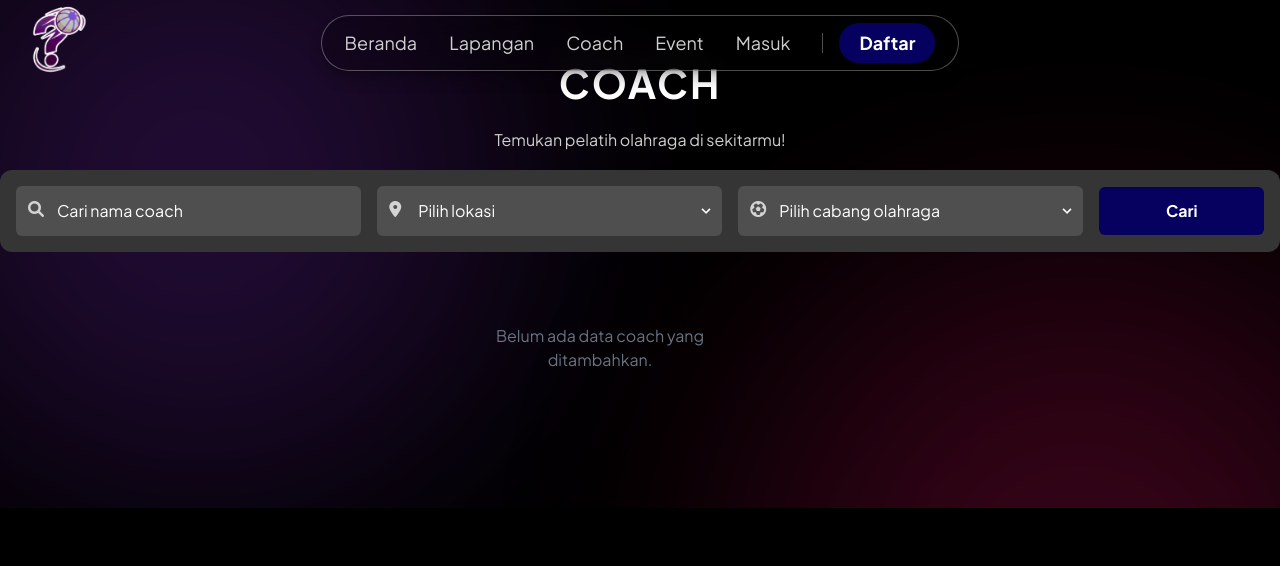
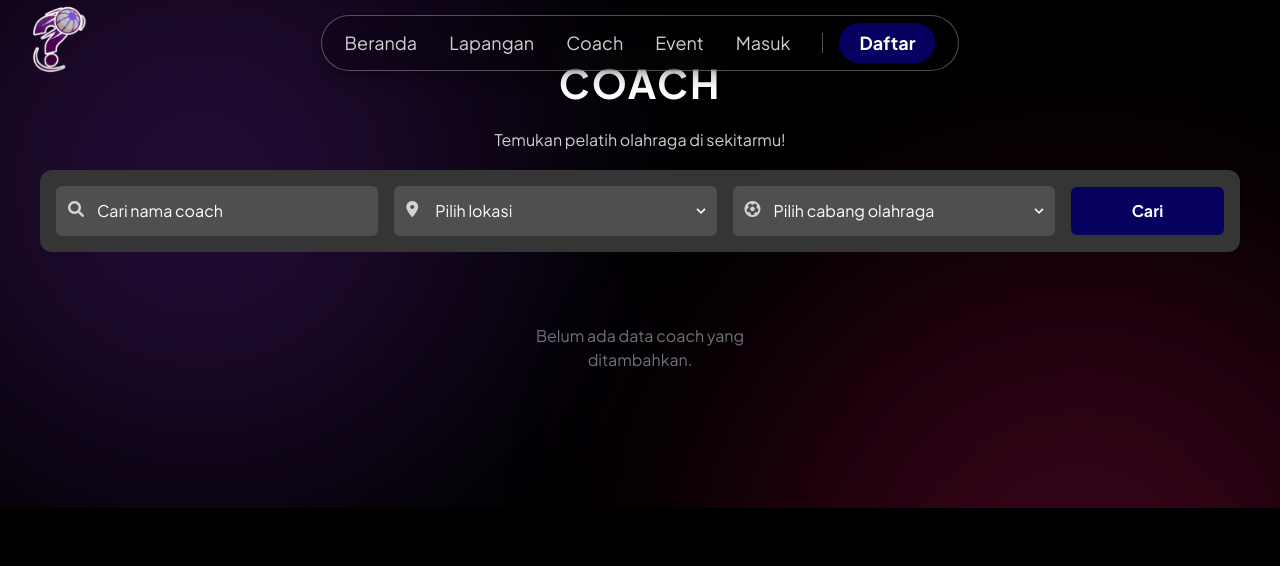
Before and after one commit to pbp-kelompok-c04/askmo, a Django app: page /coach/ in a window 1280 px wide. Shown: the part 17-583 px from the top of the page. Run offline with Django 5.2, Linux system fonts and the light colour scheme; data that the repository does not hold is empty; some libraries are stand-ins or nearby versions.

Commit message:
coba benerin card coach

```diff
--- a/coach/templates/coach/index.html
+++ b/coach/templates/coach/index.html
@@ -11,6 +11,18 @@
         display: grid;
         grid-template-columns: repeat(auto-fit, minmax(280px, 1fr));
         gap: 20px;
+    }
+
+    .main-content {
+        padding-left: 16px;
+        padding-right: 16px;
+    }
+
+    @media (min-width: 768px) {
+        .main-content {
+            padding-left: 40px;
+            padding-right: 40px;
+        }
     }
 
     @media (min-width: 620px) {
@@ -149,7 +161,7 @@
     color: #CFCFCF;
     max-width: 1000px;
     padding: 0 20px;
-    position: relative; /* protects from weird global positioning rules */
+    position: relative;
     z-index: 10;
   }
 </style>
@@ -167,7 +179,7 @@
         </div>
     </a>
     </div>
-    <main class="flex-1 relative z-10">
+    <main class="flex-1 relative z-10 main-content">
         <h1 class="page-title"><b>COACH</b></h1>
         <p class="page-subtitle">Temukan pelatih olahraga di sekitarmu!</p>
 
```
